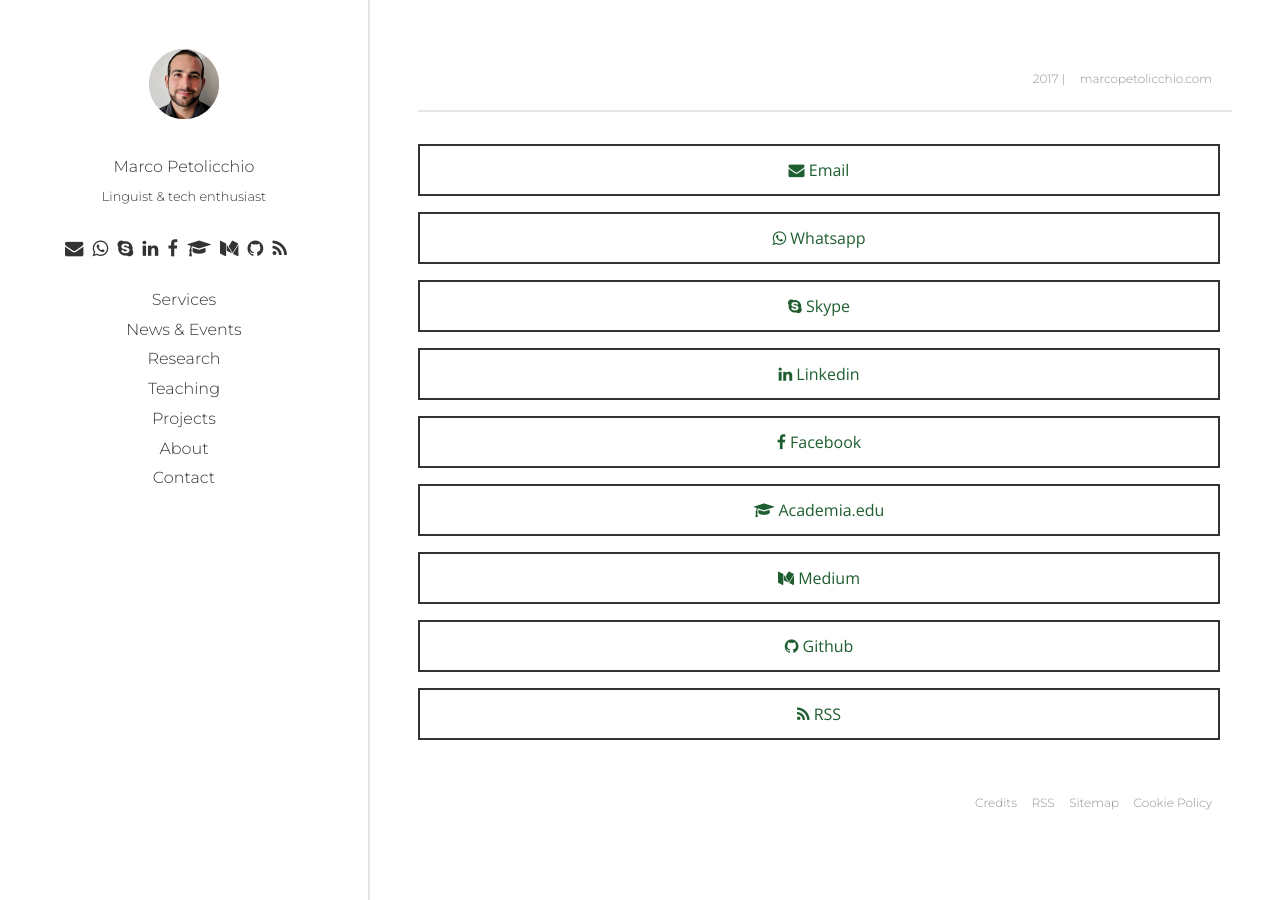
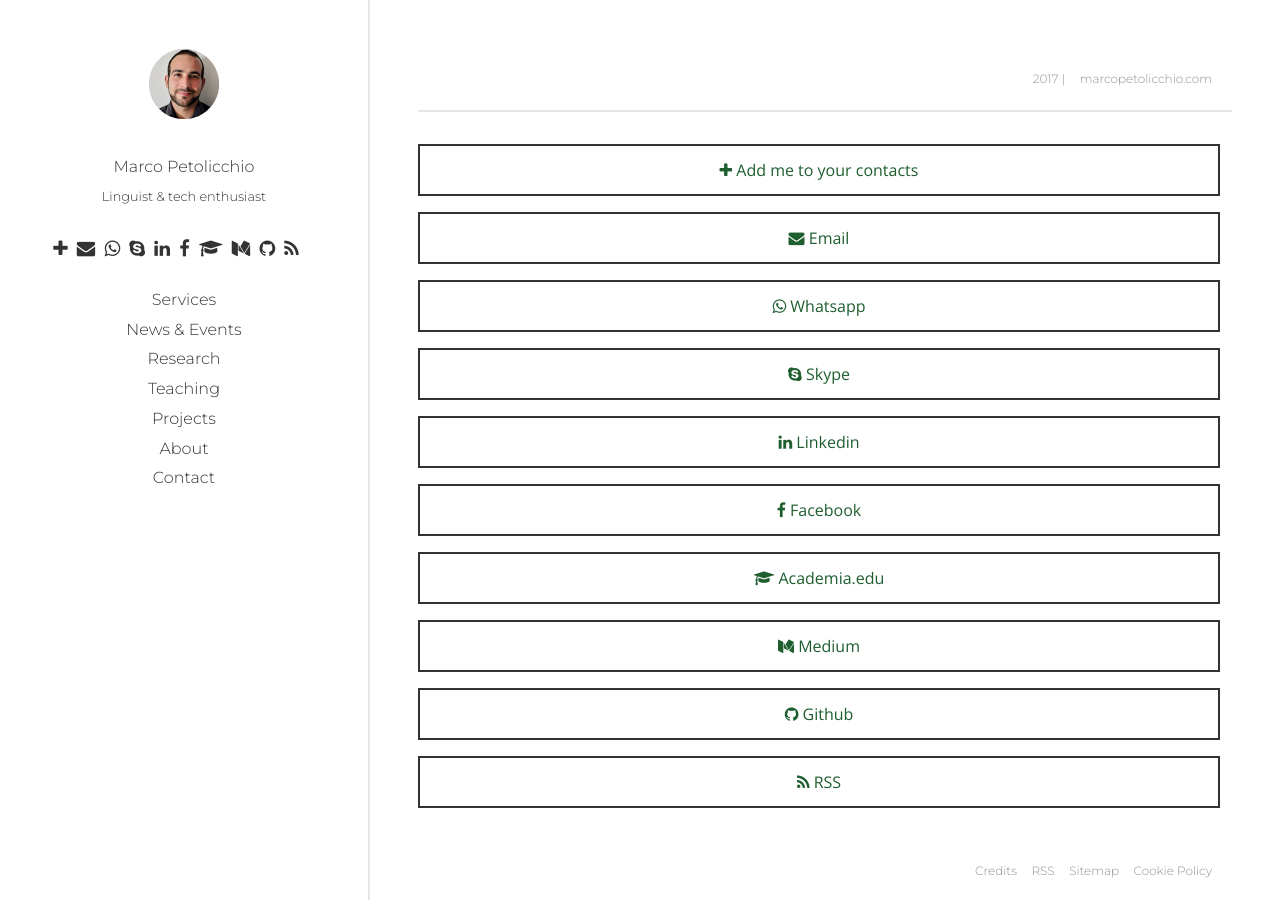
Before and after one commit to p-marco/p-marco.github.io, a Jekyll site: the page built from card.md, in a window 1280 px wide. Built offline with Jekyll 4.4.1, drawn with Linux system fonts in a browser that asks for light colours.

Commit message:
new commit

```diff
--- a/_data/social.yml
+++ b/_data/social.yml
@@ -1,3 +1,6 @@
+- link: "#"
+  name: Add me to your contacts
+  icon: fa-plus
 - link: mailto:marco.petolicchio@gmail.com
   name: Email
   icon: fa-envelope
```
